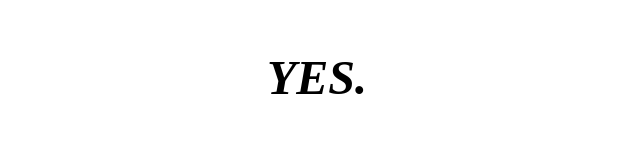
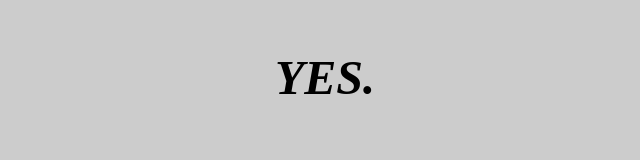
Before and after one commit to thomas4g/stupidinternet, a plain HTML site: page index.html in a window 1280 px wide. Shown: the whole page, without its empty margins (323-963 px from the left). Drawn offline with Linux system fonts and the light colour scheme.

Commit message:
bg color

```diff
--- a/index.html
+++ b/index.html
@@ -4,6 +4,11 @@
 <meta charset=utf-8 />
 <title>Is the Internet Making Us Stupid?</title>
 <style type="text/css">
+body,html {
+width:100%;
+height:100%;
+background:#ccc;
+}
 h1 {
 font-size:3em;
 font-weight:bold;
```
